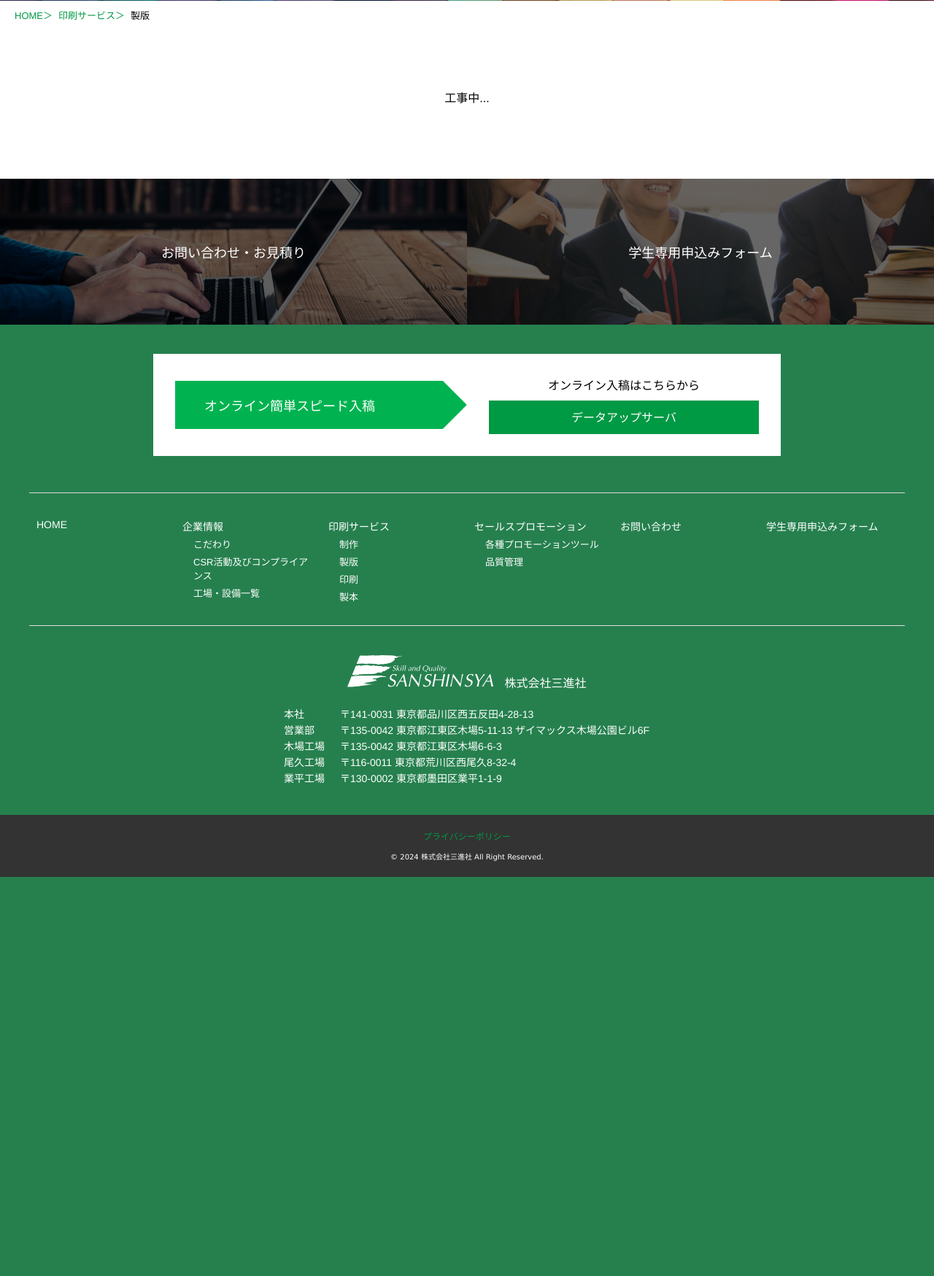
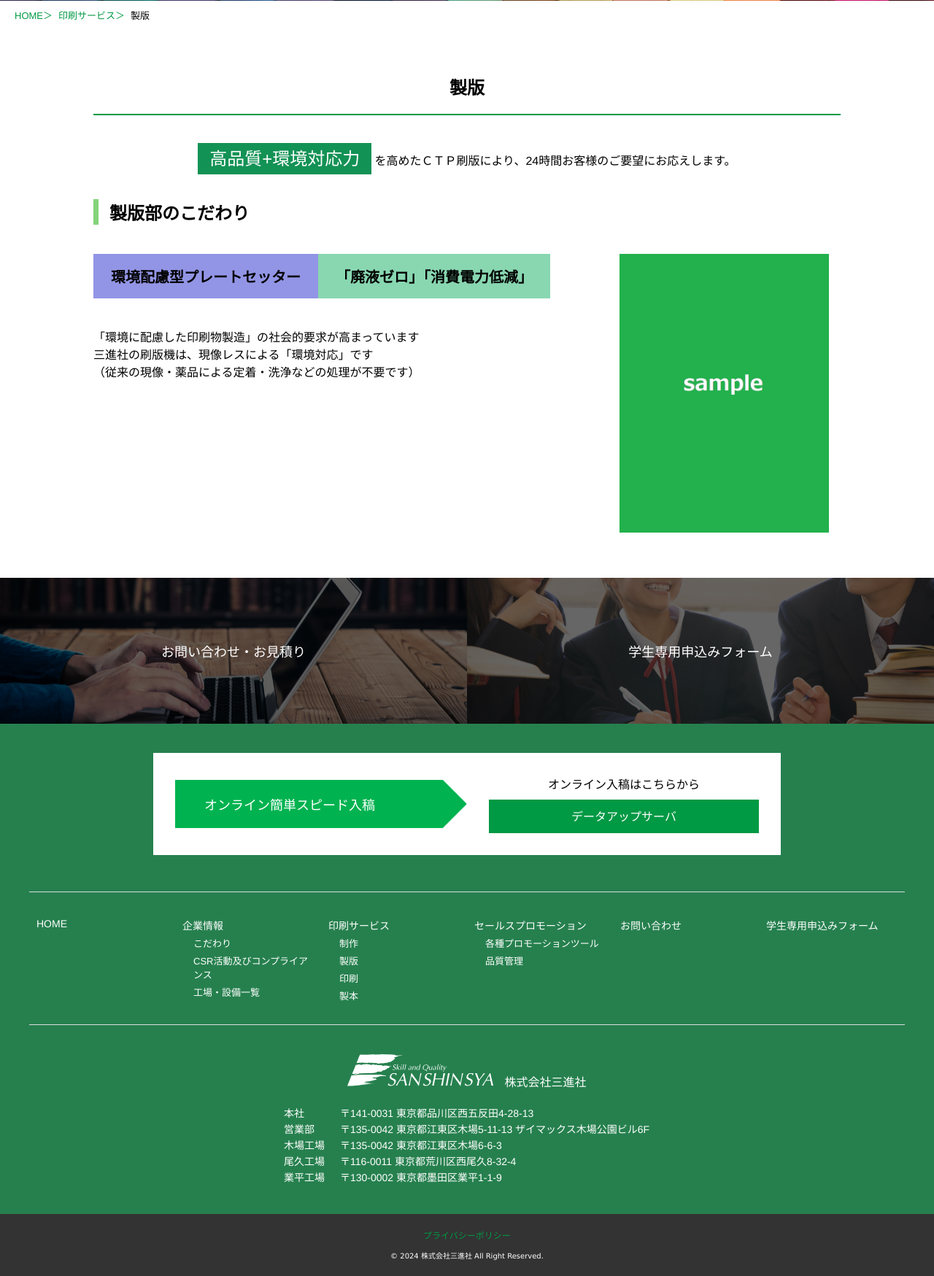
Before and after one commit to iolite-staff/sanshinsya.co.jp, a PHP site: page /print_service/prepress/ in a window 1280 px wide. Shown: the part 279-2028 px from the top of the page at 73% size. Before the commit the page ends 1481 px from the top, so only its background shows below. Run offline with PHP 8.4, Linux system fonts and the light colour scheme; some web fonts are replaced.

Commit message:
作業内容保存

```diff
--- a/css/screen.css
+++ b/css/screen.css
@@ -760,6 +760,21 @@ body{
 }
 
 
+#sub_contents_area section div div h3{
+	font-size: 24px;
+	border-left: 7px solid #83D37A;
+	margin: 0 0 40px 0;
+	padding-left: 15px;
+}
+
+#sub_contents_area>section>p{
+	width: 100%;
+	text-align: center;
+	margin: 100px 0;
+}
+#sub_contents_area * {
+	box-sizing: border-box;
+}
 /* sp */
 
 #sub_contents_area #sp_message{
@@ -1125,14 +1140,60 @@ body{
 	width: 250px;
 }
 
-
-#sub_contents_area>section>p{
-	width: 100%;
-	text-align: center;
-	margin: 100px 0;
-}
-#sub_contents_area * {
-	box-sizing: border-box;
+/* prepress */
+#sub_contents_area .prepress_content::after {
+	content: '';
+	clear: both;
+	display: inline-block;
+}
+#sub_contents_area .prepress_content #commit {
+	width: 100%;
+}
+#sub_contents_area .prepress_content #commit > div {
+	display: inline-block;
+	vertical-align: top;
+}
+#sub_contents_area .prepress_content #commit .left > p:first-child {
+	font-size: 0;
+}
+#sub_contents_area .prepress_content #commit .left {
+	width: 70%;
+}
+#sub_contents_area .prepress_content #commit .left p {
+	text-align: left;
+	font-size: 1rem;
+}
+#sub_contents_area .prepress_content #commit .left p span {
+	display: inline-block;
+	margin: 0;
+	padding: 1rem 1.5rem;
+	border: none;
+	font-size: 1.25rem;
+	font-weight: bold;
+}
+#sub_contents_area .prepress_content #commit .left p span.blue {
+	background-color: #9295E5;
+}
+#sub_contents_area .prepress_content #commit .left p span.green {
+	background-color: #88D7B1;
+}
+#sub_contents_area .prepress_content .right{
+	width: 28%;
+}
+#sub_contents_area .prepress_content .right img{
+	width: 100%;
+	height: auto;
+}
+#sub_contents_area .prepress_content p:first-child {
+	text-align: center;
+	margin: 0 auto 40px;
+}
+#sub_contents_area .prepress_content .stress{
+	background-color: #139255;
+	font-size: 24px;
+	color: #fff;
+	padding: 0.5rem 1rem;
+	margin-right: 0.25rem;
 }
 
 /* contact */
--- a/print_service/prepress/index.html
+++ b/print_service/prepress/index.html
@@ -75,8 +75,32 @@
 		</div>
 	</div>
 
-	<section>
-        <p>工事中...</p>
+	<section id="">
+		<div>
+			<h2>製版</h2>
+			<div class="prepress_content">
+				<p>
+					<span class="stress">高品質+環境対応力</span>を高めたＣＴＰ刷版により、24時間お客様のご要望にお応えします。
+				</p>
+				<h3>製版部のこだわり</h3>
+				<div id="commit">
+					<div class="left">
+						<p>
+							<span class="blue">環境配慮型プレートセッター</span>
+							<span class="green">「廃液ゼロ」「消費電力低減」</span>
+						</p>
+						<p>
+							「環境に配慮した印刷物製造」の社会的要求が高まっています<br />
+							三進社の刷版機は、現像レスによる「環境対応」です<br />
+							（従来の現像・薬品による定着・洗浄などの処理が不要です）
+						</p>
+					</div>
+					<div class="right">
+						<img src="../img/sample.png" alt="製品部のこだわり画像">
+					</div>
+				</div>
+			</div>
+		</div>
     </section>
 
 </article>
```
Also changed, not shown: print_service/img/sample.png (added).
